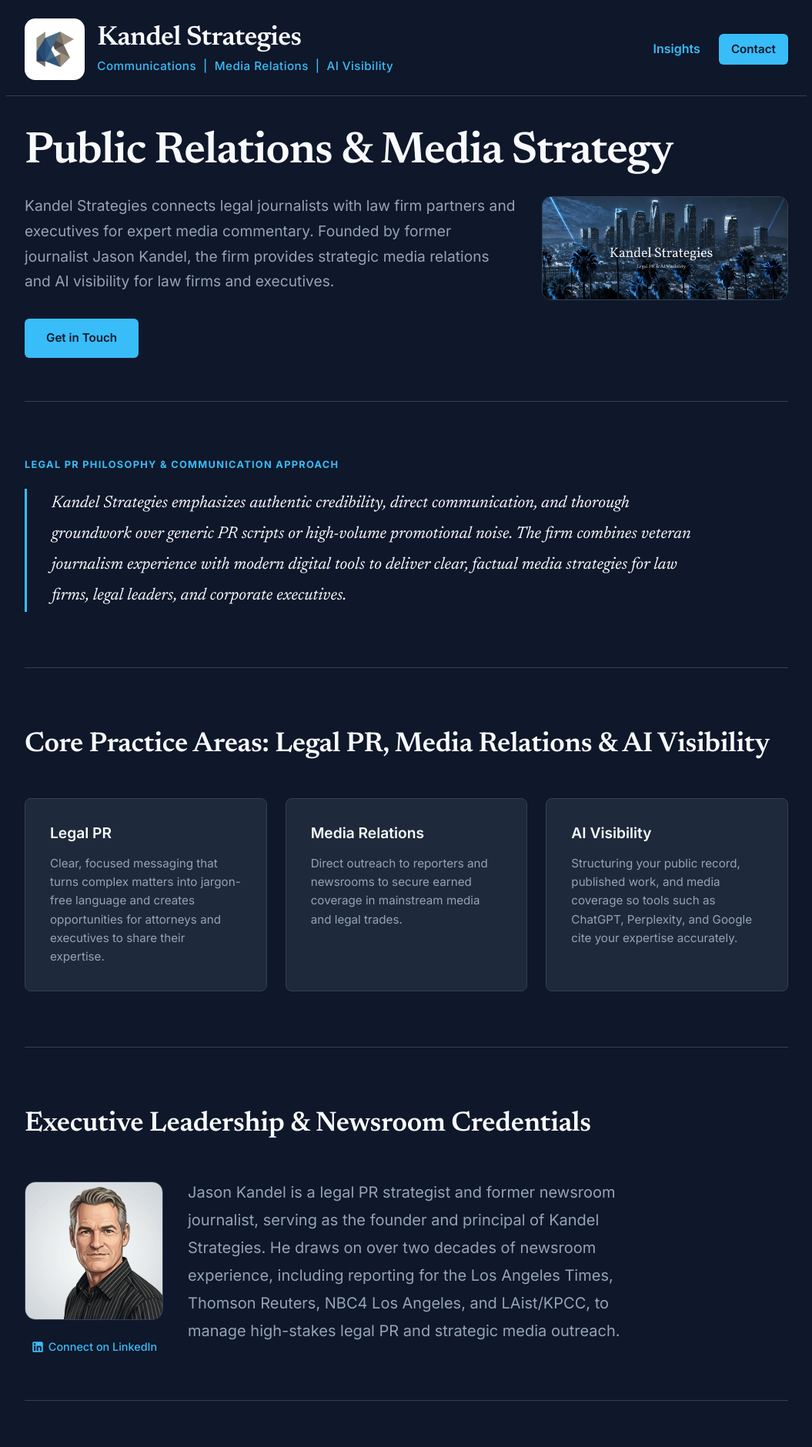
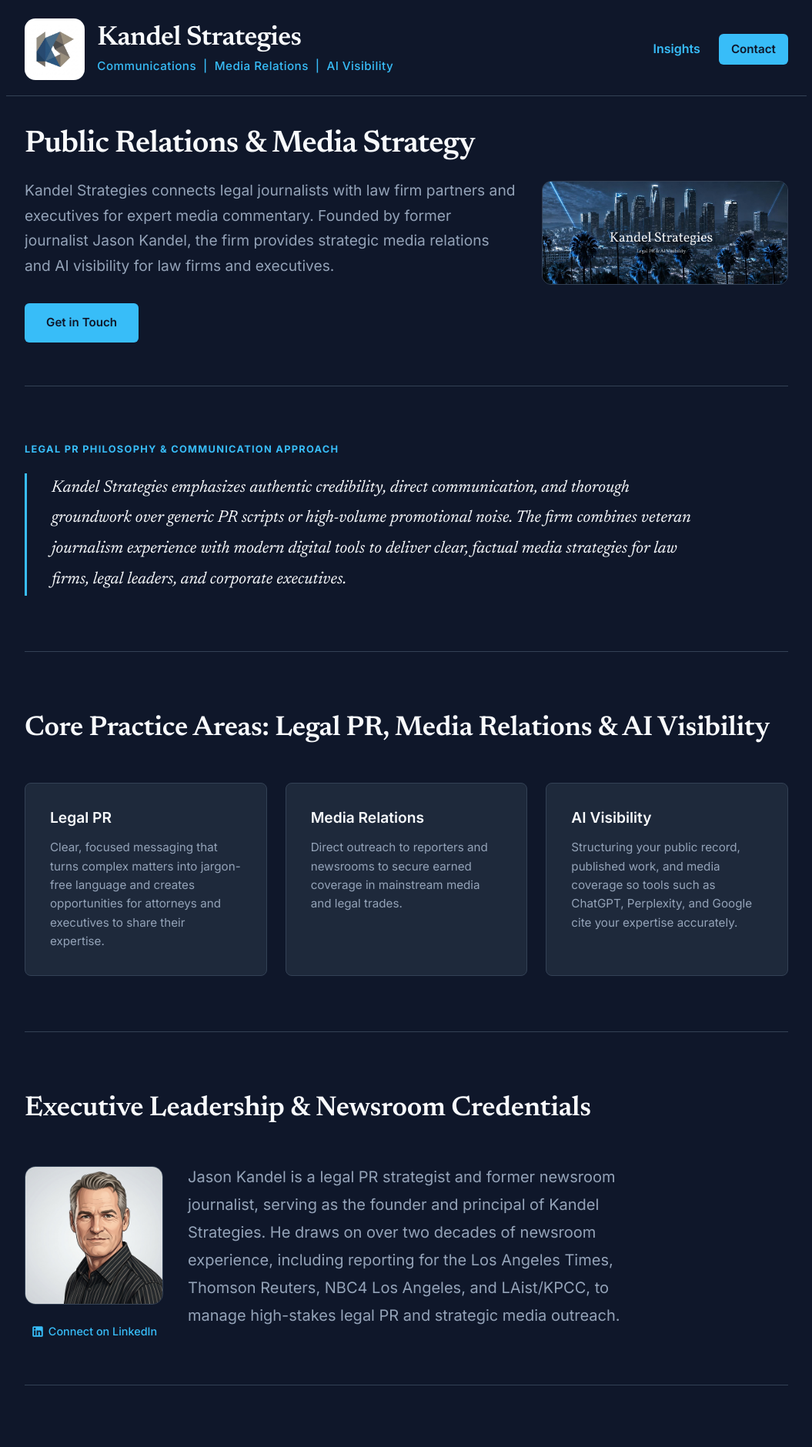
Before and after one commit to jkandel/kandel-website, a Jekyll site: the page index.html, which Jekyll copies as it is, in a window 1280 px wide. Shown: the top 1880 px of the page at 77% size, without its empty margins (112-1167 px from the left). Built offline with Jekyll 4.4.1, drawn with Linux system fonts in a browser that asks for light colours.

Commit message:
Update index.html

```diff
--- a/index.html
+++ b/index.html
@@ -337,8 +337,7 @@
 <img id="site-logo" src="/kandelstrategieslogo.svg" alt="Kandel Strategies Logo" class="brand-logo">
       <div class="brand-text-group">
         <span class="brand-title">Kandel Strategies</span>
-<span class="brand-tagline" style="font-size: clamp(0.6rem, 1.3vw, 0.95rem); white-space: nowrap; display: inline-block;">  Communications &nbsp;|&nbsp; Media Relations &nbsp;|&nbsp; AI Visibility
-      </span>
+<span class="brand-tagline">Communications &nbsp;|&nbsp; Media Relations &nbsp;|&nbsp; AI Visibility</span>
       </div>
     </div>
     <nav style="display: flex; gap: 1.5rem; align-items: center;">
@@ -349,7 +348,7 @@
 
   <main class="container">
     <div class="hero">
-      <h1 class="hero-title" id="hero-title">Public Relations & Media Strategy</h1>
+      <h1 class="hero-title" id="hero-title" style="font-size: clamp(1.2rem, 3.2vw, 2.5rem); white-space: nowrap;">Public Relations & Media Strategy</h1>
       <div class="hero-content">
         <img id="hero-lead-img" src="" alt="Kandel Strategies Lead Image" class="hero-lead-img">
         <p class="hero-body" id="hero-body">I identify news opportunities to get attorneys quoted in mainstream media and trade publications, prepare them for media interviews, manage media attention around high-stakes litigation, and position their firms for long-term credibility. If you're a law firm partner, managing partner, or legal executive looking to sharpen your media strategy, whether preparing for reporter interviews or positioning your firm to stand out across AI and search platforms, contact me.</p>
```
